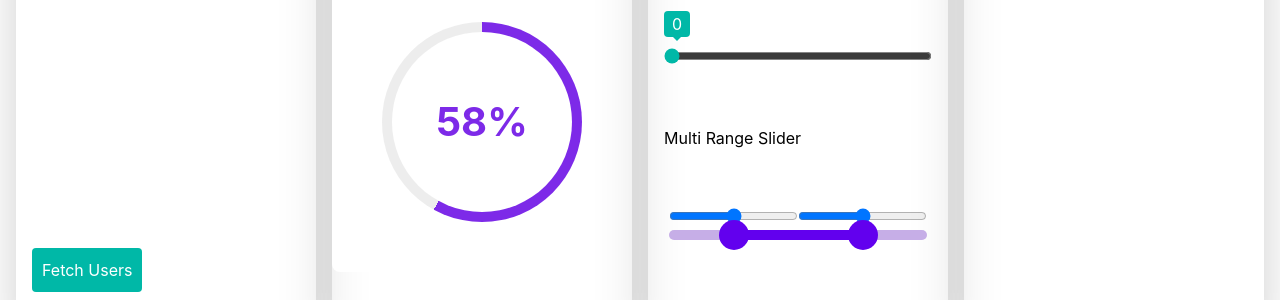
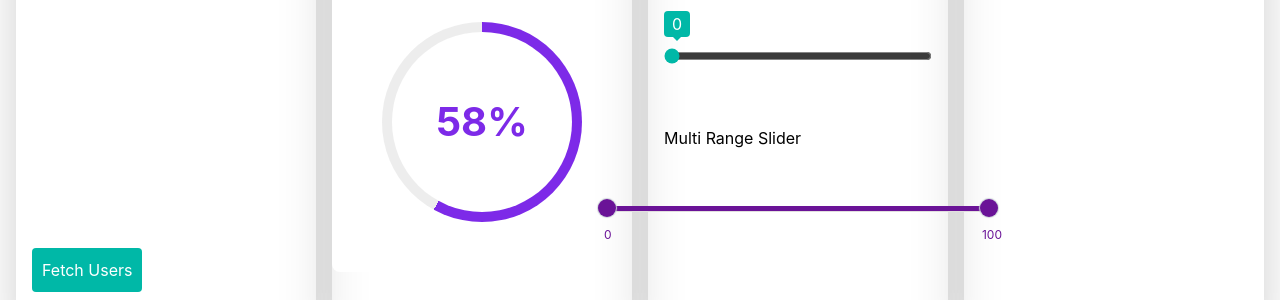
Before and after one commit to DanielMagar/ReactComponentApp, a React (Create React App) app: page / in a window 1280 px wide. Shown: the part 1934-2234 px from the top of the page. Built offline with nearby package versions, Linux system fonts and the light colour scheme.

Commit message:
multirange slider

```diff
--- a/package.json
+++ b/package.json
@@ -7,6 +7,7 @@
     "@testing-library/react": "^13.3.0",
     "@testing-library/user-event": "^13.5.0",
     "boxicons": "^2.1.2",
+    "classnames": "^2.3.1",
     "react": "^18.2.0",
     "react-dom": "^18.2.0",
     "react-scripts": "5.0.1",
--- a/src/common/CircularProgressBarWithCss.jsx
+++ b/src/common/CircularProgressBarWithCss.jsx
@@ -11,7 +11,7 @@ const CircularProgressBarWithCss = () => {
       if (start == end) {
         clearInterval(progress);
       }
-      console.log(start);
+      // console.log(start);
       setProgressStart(start);
     }, 100);
   }, []);
--- /dev/null
+++ b/src/common/MultirangeSlider.jsx
@@ -0,0 +1,120 @@
+import React, { useState, useEffect, useRef, useCallback } from "react";
+import PropTypes from "prop-types";
+import classnames from "classnames";
+
+const MultirangeSlider = ({ min, max, onChange }) => {
+  // Creating the state variables
+  const [minVal, setMinVal] = useState(0);
+  const [maxVal, setMaxVal] = useState(100);
+
+  // Creating the refs
+  const minValRef = useRef(null);
+  const maxValRef = useRef(null);
+
+  const range = useRef(null);
+
+  // Convert to percentage
+  const getPercent = useCallback(
+    (value) => Math.round(((value - min) / (max - min)) * 100),
+    [min, max]
+  );
+
+  // Set width of the range to decrease from the left side
+  useEffect(() => {
+    if (maxValRef.current) {
+      const minPercent = getPercent(minVal);
+      const maxPercent = getPercent(+maxValRef.current.value);
+
+      if (range.current) {
+        range.current.style.left = `${minPercent}%`;
+        range.current.style.width = `${maxPercent - minPercent}%`;
+
+        let check = range.current.style.left;
+        console.log("Range is-----------", check);
+      }
+    }
+  }, [minVal, getPercent]);
+
+  // Set width of the range to decrease from the right side
+  useEffect(() => {
+    if (minValRef.current) {
+      const minPercent = getPercent(+minValRef.current.value);
+      const maxPercent = getPercent(maxVal);
+
+      if (range.current) {
+        range.current.style.width = `${maxPercent - minPercent}%`;
+      }
+    }
+  }, [maxVal, getPercent]);
+
+  // Get min and max values when their state changes
+  useEffect(() => {
+    onChange({ min: minVal, max: maxVal });
+  }, [minVal, maxVal, onChange]);
+
+  MultirangeSlider.propTypes = {
+    min: PropTypes.number.isRequired,
+    max: PropTypes.number.isRequired,
+    onChange: PropTypes.func.isRequired,
+  };
+
+  // useEffect(() => {
+  //   const ele = document.querySelector(".slider__left-value");
+  //   if (ele) {
+  //     ele.style.left = `${Number(minVal / 0.45)}px`;
+  //   }
+  // });
+
+  return (
+    <>
+      <div>
+        <div className="flex items-center justify-center w-full h-[auto] m-0 p-0">
+          <div className="">
+            <div className="w-full">
+              <input
+                type="range"
+                min={min}
+                max={max}
+                value={minVal}
+                ref={minValRef}
+                onChange={(event) => {
+                  const value = Math.min(+event.target.value, maxVal - 1);
+                  setMinVal(value);
+                  event.target.value = value.toString();
+                  console.log("####", event.target.value);
+                }}
+                className={classnames("thumb thumb--zindex-3 mythumb", {
+                  "thumb--zindex-5": minVal > max - 100,
+                })}
+              />
+              <input
+                type="range"
+                min={min}
+                max={max}
+                value={maxVal}
+                ref={maxValRef}
+                onChange={(event) => {
+                  const value = Math.max(+event.target.value, minVal + 1);
+                  setMaxVal(value);
+                  event.target.value = value.toString();
+                  console.log("lllalalla", event.target.value);
+                }}
+                className="thumb thumb--zindex-4"
+              />
+
+              <div className="slider">
+                <div className="slider__track" />
+                <div ref={range} className="slider__range" />
+
+                <div className="slider__left-value">{minVal}</div>
+                <div className="slider__right-value">{maxVal}</div>
+              </div>
+            </div>
+          </div>
+        </div>
+      </div>
+    </>
+  );
+};
+
+export default MultirangeSlider;
--- a/src/common/Sliders.jsx
+++ b/src/common/Sliders.jsx
@@ -1,5 +1,6 @@
 import { hover } from "@testing-library/user-event/dist/hover";
 import React, { useState, useEffect } from "react";
+import MultirangeSlider from "./MultirangeSlider";
 
 const Sliders = () => {
   const [value, onChange] = useState(0);
@@ -11,6 +12,7 @@ const Sliders = () => {
       ele.style.left = `${Number(value / 0.25)}px`;
     }
   });
+
   return (
     <>
       <div className="py-10">Single Slider</div>
@@ -42,32 +44,13 @@ const Sliders = () => {
           />
         </div>
       </div>
-      <div className="w-full">
+      <div>
         <div className="py-14">Multi Range Slider</div>
-        <div className="flex items-center justify-center">
-          <div className="multi-range-slider">
-            <input
-              className="multi-range-inp"
-              type="range"
-              id="input-left"
-              min="0"
-              max="100"
-            />
-            <input
-              className="multi-range-inp"
-              id="input-right"
-              type="range"
-              min="0"
-              max="100"
-            />
-            <div className="slider">
-              <div className="track"></div>
-              <div className="range"></div>
-              <div className="thumb left"></div>
-              <div className="thumb right"></div>
-            </div>
-          </div>
-        </div>
+        <MultirangeSlider
+          min={0}
+          max={100}
+          onChange={({ min, max }) => console.log(`min = ${min}, max = ${max}`)}
+        />
       </div>
     </>
   );
--- a/src/index.css
+++ b/src/index.css
@@ -193,15 +193,7 @@ circle {
   border-radius: 4px;
   z-index: 1;
 }
-/* input[type="range"] {
-  width: 100%;
-  -webkit-appearance: none;
-  height: 20px;
 
-  background: #00b8a7;
-  border: 1px solid #ddd;
-  border-radius: 4px;
-} */
 .buble .tooltiptext::after {
   content: "";
   position: absolute;
@@ -214,46 +206,99 @@ circle {
 
   border-color: #00b8a7 transparent transparent transparent;
 }
+/* multi range sliders*/
 
 .slider {
   position: relative;
+  /* width: 300px; */
+  width: 400px;
+}
+
+.slider__track,
+.slider__range {
+  border-radius: 3px;
+  height: 5px;
+  position: absolute;
+}
+
+.slider__track {
+  background-color: #f3f7f6;
+  border: 1px solid rgb(226, 223, 223);
+  width: 100%;
   z-index: 1;
-  height: 10px;
+  height: 6.4px;
 }
-.slider .track {
+
+.slider__range {
+  background-color: rgb(106 19 151);
+
+  z-index: 2;
+}
+/* Removing the default appearance */
+.thumb,
+.thumb::-webkit-slider-thumb {
+  -webkit-appearance: none;
+  -webkit-tap-highlight-color: transparent;
+}
+
+.thumb {
+  pointer-events: none;
   position: absolute;
-  z-index: 1;
-  left: 0;
-  right: 0;
-  top: 0;
-  bottom: 0;
-  border-radius: 5px;
-  background-color: #c6aee7;
+  height: 0;
+  width: 400px;
+  outline: none;
 }
-.slider .range {
+
+.thumb--zindex-3 {
+  z-index: 3;
+}
+
+.thumb--zindex-4 {
+  z-index: 4;
+}
+
+.thumb::-webkit-slider-thumb {
+  background-color: rgb(106 19 151);
+  border: none;
+  border-radius: 50%;
+  box-shadow: 0 0 1px 1px #ced4da;
+  cursor: pointer;
+  height: 18px;
+  width: 18px;
+  margin-top: 4px;
+  pointer-events: all;
+  position: relative;
+}
+
+.thumb::-moz-range-thumb {
+  background-color: rgb(106 19 151);
+  border: none;
+  border-radius: 50%;
+  box-shadow: 0 0 1px 1px #ced4da;
+  cursor: pointer;
+  height: 18px;
+  width: 18px;
+  margin-top: 4px;
+  pointer-events: all;
+  position: relative;
+}
+
+.thumb--zindex-5 {
+  z-index: 5;
+}
+.slider__left-value,
+.slider__right-value {
+  /* display: none; */
+  color: rgb(106 19 151);
+  font-size: 12px;
+  margin-top: 20px;
   position: absolute;
-  z-index: 2;
-  background-color: #6200ee;
-  left: 25%;
-  right: 25%;
-  top: 0;
-  bottom: 0;
-  border-radius: 5px;
 }
-.slider > .thumb {
-  position: absolute;
-  z-index: 3;
-  width: 30px;
-  height: 30px;
-  background-color: #6200ee;
-  border-radius: 50%;
-  opacity: 3;
+
+.slider__left-value {
+  left: 6px;
 }
-.slider > .thumb.left {
-  left: 25%;
-  transform: translate(-15px, -10px);
+
+.slider__right-value {
+  right: -4px;
 }
-.slider > .thumb.right {
-  right: 25%;
-  transform: translate(15px, -10px);
-}
```
Also changed, not shown: 1 other file (tests, documents, lock files or other folders).
